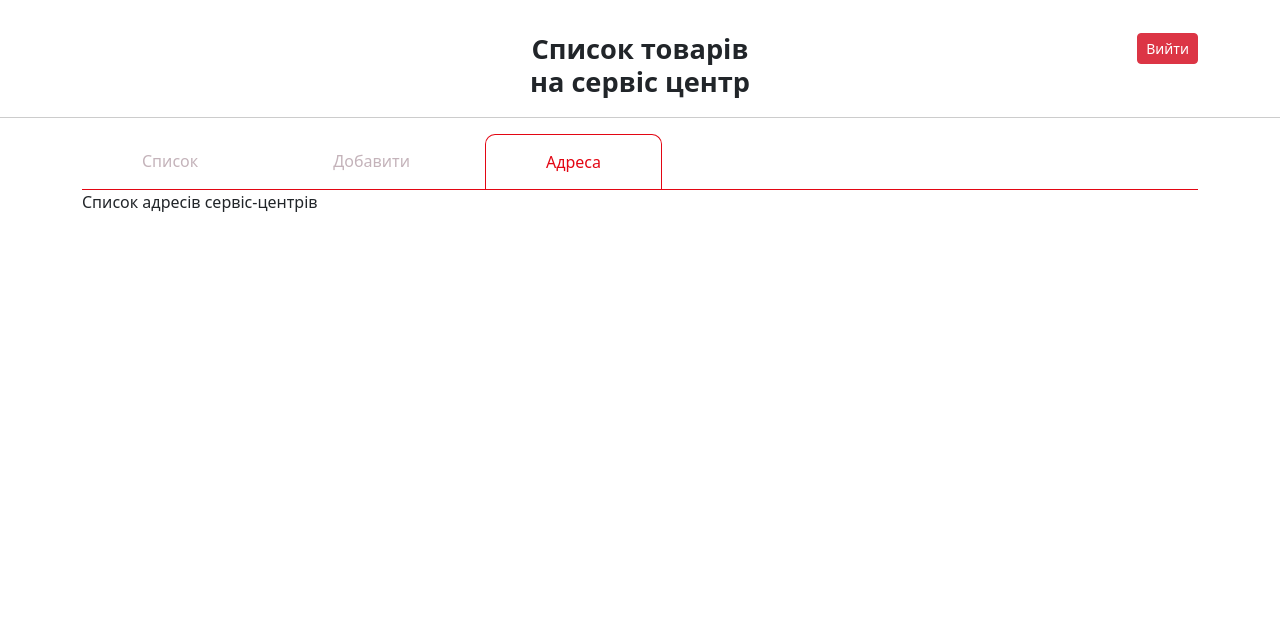
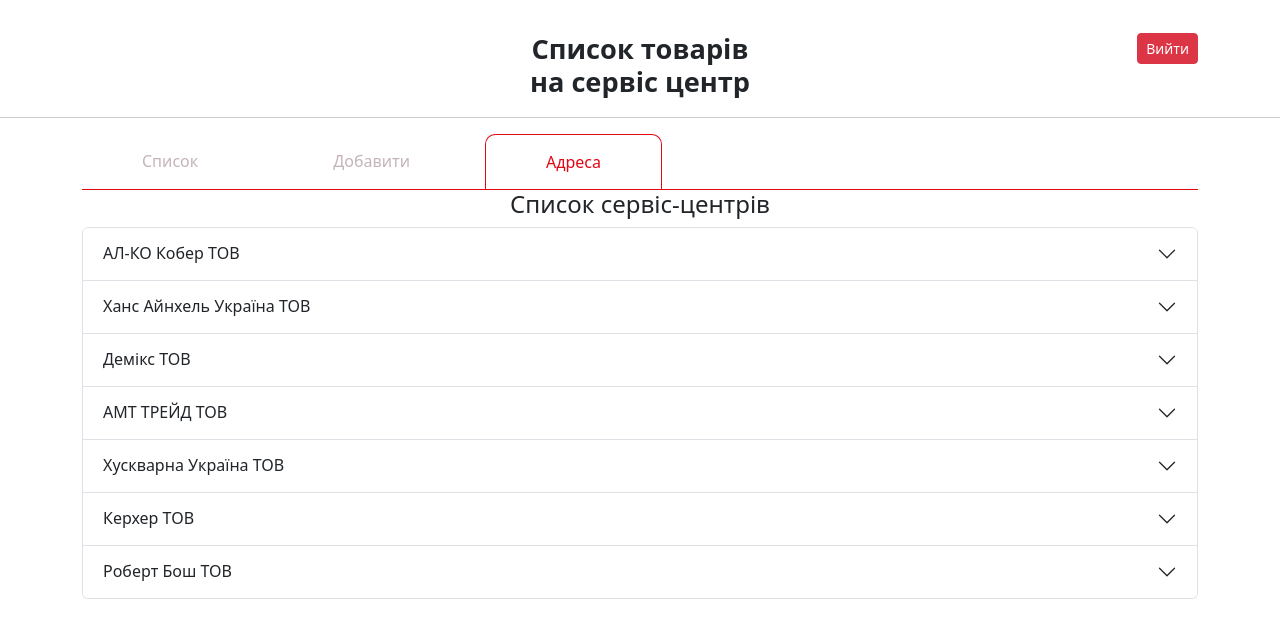
Before and after one commit to dusiko/myservice, a PHP site: page /address.html in a window 1280 px wide. Shown: the top 638 px of the page. Run offline with PHP 8.4, Linux system fonts and the light colour scheme; some libraries are stand-ins or nearby versions.

Commit message:
block_address_edit

```diff
--- a/add.html
+++ b/add.html
@@ -46,7 +46,7 @@
 	<main class="wrapper">
 		<div class="container">
 			<div class="content add">
-				<h3 class="text-center">Внесення товару у список</h3>
+				<h4 class="text-center">Внесення товару у список</h4>
 				<form class="add-form" action="">
 					<div class="input-group mb-3">
 						<span class="input-group-text">ВХ</span>
--- a/address.html
+++ b/address.html
@@ -45,8 +45,184 @@
 	</section>
 	<main class="wrapper">
 		<div class="container">
-			Список адресів сервіс-центрів
+			<h4 class="text-center"> Список сервіс-центрів</h4>
+			<div class="accordion" id="accordionExample">
+
+				<div class="accordion-item">
+					<h2 class="accordion-header" id="headingOne">
+						<button class="accordion-button collapsed" type="button" data-bs-toggle="collapse"
+							data-bs-target="#collapseOne" aria-expanded="false" aria-controls="collapseOne">
+							АЛ-КО Кобер ТОВ
+						</button>
+					</h2>
+					<div id="collapseOne" class="accordion-collapse collapse" aria-labelledby="headingOne"
+						data-bs-parent="#accordionExample">
+						<div class="accordion-body">
+							<p><strong>Бренди: </strong>AL-KO, GreenZone</p>
+							<p><strong>ЄДРПОУ: </strong>33061594</p>
+							<p><strong>Назва: </strong>“ProRab24” – магазин інструментів</p>
+							<p><strong>Перевізник: </strong>Нова Пошта</p>
+							<p><strong>Адреса: </strong>м. Мукачево,
+								вул. Берегівська 31</p>
+							<p><strong>Тел: </strong><a class="accordion-body__link-tel" href="tel:+380955007010"
+									title="Позвонити">095-500-7010</a></p>
+							<p><strong>Отримувач: </strong>Магда Владислав Миколайович</p>
+							<p><strong>Форма оплати: </strong>Безготівка</p>
+						</div>
+					</div>
+				</div>
+
+				<div class="accordion-item">
+					<h2 class="accordion-header" id="headingTwo">
+						<button class="accordion-button collapsed" type="button" data-bs-toggle="collapse"
+							data-bs-target="#collapseTwo" aria-expanded="false" aria-controls="collapseTwo">
+							Ханс Айнхель Україна ТОВ
+						</button>
+					</h2>
+					<div id="collapseTwo" class="accordion-collapse collapse" aria-labelledby="headingTwo"
+						data-bs-parent="#accordionExample">
+						<div class="accordion-body">
+							<p><strong>Бренди: </strong>Einhell</p>
+							<p><strong>ЄДРПОУ: </strong>38275500</p>
+							<p><strong>Назва: </strong>Юр. особа ТОВ «Ханс Айнхель Україна»</p>
+							<p><strong>Перевізник: </strong>Нова Пошта</p>
+							<p><strong>Адреса: </strong>м. Львів,
+								вул. Зелена 238</p>
+							<p><strong>Тел: </strong><a class="accordion-body__link-tel" href="tel:+380987173120"
+									title="Позвонити">098-717-3120 </a></p>
+							<p><strong>Отримувач: </strong>представник Максим</p>
+							<p><strong>Форма оплати: </strong>Безготівка</p>
+						</div>
+					</div>
+				</div>
+
+				<div class="accordion-item">
+					<h2 class="accordion-header" id="headingThree">
+						<button class="accordion-button collapsed" type="button" data-bs-toggle="collapse"
+							data-bs-target="#collapseThree" aria-expanded="false" aria-controls="collapseThree">
+							Демікс ТОВ
+						</button>
+					</h2>
+					<div id="collapseThree" class="accordion-collapse collapse" aria-labelledby="headingThree"
+						data-bs-parent="#accordionExample">
+						<div class="accordion-body">
+							<p><strong>Бренди: </strong>Zenit, Gartner, Tekhmann</p>
+							<p><strong>ЄДРПОУ: </strong>43374186</p>
+							<p><strong>Назва: </strong>ТОВ «ТЕКМАН»</p>
+							<p><strong>Перевізник: </strong>Нова Пошта</p>
+							<p><strong>Адреса: </strong>м. Дніпро,
+								Просп. Слобожанський (газети правди), 20</p>
+							<p><strong>Тел: </strong><a class="accordion-body__link-tel" href="tel:+380679588619"
+									title="Позвонити">067-958-8619 </a></p>
+							<p><strong>Отримувач: </strong>Тутов Олександр Сергійович</p>
+							<p><strong>Форма оплати: </strong>Безготівка</p>
+						</div>
+					</div>
+				</div>
+
+				<div class="accordion-item">
+					<h2 class="accordion-header" id="headingFour">
+						<button class="accordion-button collapsed" type="button" data-bs-toggle="collapse"
+							data-bs-target="#collapseFour" aria-expanded="false" aria-controls="collapseFour">
+							АМТ ТРЕЙД ТОВ
+						</button>
+					</h2>
+					<div id="collapseFour" class="accordion-collapse collapse" aria-labelledby="headingFour"
+						data-bs-parent="#accordionExample">
+						<div class="accordion-body">
+							<p><strong>Бренди: </strong>Power Craft, Vitalz</p>
+							<p><strong>ЄДРПОУ: </strong>2717105868</p>
+							<h5 class="text-center">Насоси</h5>
+							<p><strong>Назва: </strong>“ProRab24” – магазин інструментів</p>
+							<p><strong>Перевізник: </strong>Нова Пошта</p>
+							<p><strong>Адреса: </strong>м. Мукачево,
+								вул. Берегівська 31</p>
+							<p><strong>Тел: </strong><a class="accordion-body__link-tel" href="tel:+380955007010"
+									title="Позвонити">095-500-7010</a></p>
+							<p><strong>Отримувач: </strong>Магда Владислав Миколайович</p>
+							<p><strong>Форма оплати: </strong>Безготівка</p>
+							<h5 class="text-center">Коси, тримери, пили</h5>
+							<p><strong>Адреса: </strong>м. Ужгород,
+								вул. Минайська</p>
+						</div>
+					</div>
+				</div>
+
+				<div class="accordion-item">
+					<h2 class="accordion-header" id="heading5">
+						<button class="accordion-button collapsed" type="button" data-bs-toggle="collapse"
+							data-bs-target="#collapse5" aria-expanded="false" aria-controls="collapse5">
+							Хускварна Україна ТОВ
+						</button>
+					</h2>
+					<div id="collapse5" class="accordion-collapse collapse" aria-labelledby="heading5"
+						data-bs-parent="#accordionExample">
+						<div class="accordion-body">
+							<p><strong>Бренди: </strong>Gardena</p>
+							<p><strong>ЄДРПОУ: </strong>38010565</p>
+							<p><strong>Назва: </strong>"Альцест" Львівська філія</p>
+							<p><strong>Перевізник: </strong>Нова Пошта</p>
+							<p><strong>Адреса: </strong>м. Львів, відділення НП №100</p>
+							<p><strong>Тел: </strong><a class="accordion-body__link-tel" href="tel:+380504649110"
+									title="Позвонити">050-464-9110</a></p>
+							<p><strong>Отримувач: </strong>Сировий Андрій</p>
+							<p><strong>Форма оплати: </strong>Безготівка</p>
+						</div>
+					</div>
+				</div>
+
+				<div class="accordion-item">
+					<h2 class="accordion-header" id="heading6">
+						<button class="accordion-button collapsed" type="button" data-bs-toggle="collapse"
+							data-bs-target="#collapse6" aria-expanded="false" aria-controls="collapse6">
+							Керхер ТОВ
+						</button>
+					</h2>
+					<div id="collapse6" class="accordion-collapse collapse" aria-labelledby="heading6"
+						data-bs-parent="#accordionExample">
+						<div class="accordion-body">
+							<p><strong>Бренди: </strong>Karcher</p>
+							<p><strong>ЄДРПОУ: </strong>34003237</p>
+							<p><strong>Назва: </strong>...</p>
+							<p><strong>Перевізник: </strong>Нова Пошта</p>
+							<p><strong>Адреса: </strong>м. Львів, вул. Наукова 2Б</p>
+							<p><strong>Тел: </strong><a class="accordion-body__link-tel" href="tel:+380672498936"
+									title="Позвонити">067-249-8936</a></p>
+							<p><strong>Отримувач: </strong>...</p>
+							<p><strong>Форма оплати: </strong>Безготівка</p>
+						</div>
+					</div>
+				</div>
+
+				<div class="accordion-item">
+					<h2 class="accordion-header" id="heading7">
+						<button class="accordion-button collapsed" type="button" data-bs-toggle="collapse"
+							data-bs-target="#collapse7" aria-expanded="false" aria-controls="collapse7">
+							Роберт Бош ТОВ
+						</button>
+					</h2>
+					<div id="collapse7" class="accordion-collapse collapse" aria-labelledby="heading7"
+						data-bs-parent="#accordionExample">
+						<div class="accordion-body">
+							<p><strong>Бренди: </strong>Bosch</p>
+							<p><strong>ЄДРПОУ: </strong>...</p>
+							<p><strong>Назва: </strong>"ЗАХІД БОШ СЕРВІС"</p>
+							<p><strong>Перевізник: </strong>Нова Пошта</p>
+							<p><strong>Адреса: </strong>м. Львів, відділення НП №15</p>
+							<p><strong>Тел: </strong><a class="accordion-body__link-tel" href="tel:+380676733164"
+									title="Позвонити">067-673-3164</a></p>
+							<p><strong>Отримувач: </strong>...</p>
+							<p><strong>Форма оплати: </strong>Безготівка</p>
+						</div>
+					</div>
+				</div>
+			</div>
 		</div>
 	</main>
 
+	<script src="https://cdn.jsdelivr.net/npm/bootstrap@5.2.1/dist/js/bootstrap.bundle.min.js"
+		integrity="sha384-u1OknCvxWvY5kfmNBILK2hRnQC3Pr17a+RTT6rIHI7NnikvbZlHgTPOOmMi466C8"
+		crossorigin="anonymous"></script>
+	<script src="js/service_data_address.js"></script>
+	<script src="js/script.js"></script>
 </body>
--- a/css/style.css
+++ b/css/style.css
@@ -1,20 +1,16 @@
 .header {
   text-align: center;
   padding-top: 15px;
-  border-bottom: 1px solid #CCCCCC;
-}
+  border-bottom: 1px solid #CCCCCC; }
   .header__inner {
-  position: relative;
-}
+    position: relative; }
   .header-title {
     font-weight: bold;
-  font-size: 1.7rem;
-}
+    font-size: 1.7rem; }
   .header-logout {
     position: absolute;
     top: 0;
-  right: 0;
-}
+    right: 0; }
 
 .controls {
   display: -webkit-box;
@@ -26,11 +22,9 @@
   border-bottom: 1px solid #e30613;
   padding-left: 0;
   padding-top: 16px;
-  margin-bottom: 0;
-}
+  margin-bottom: 0; }
   .controls__item:hover {
-  color: black;
-}
+    color: black; }
   .controls__item-link {
     padding: 15px 60px;
     border-radius: 10px 10px 0 0;
@@ -39,34 +33,28 @@
     color: #C4B3BA;
     display: inline-block;
     text-decoration: none;
-  color: #C4B3BA;
-}
+    color: #C4B3BA; }
     .controls__item-link.active {
       border: 1px solid #e30613;
       border-bottom: none;
       color: #e30613;
-  cursor: default;
-}
+      cursor: default; }
 
 .active {
   border: 1px solid #e30613;
-  border-bottom-color: transparent;
-}
+  border-bottom-color: transparent; }
 
 .focused {
-  background-color: #bfedf9;
-}
+  background-color: #bfedf9; }
 
 .switch-label {
   padding-right: 50px;
   font-style: italic;
   cursor: pointer;
   font-family: 'Raleway', sans-serif;
-  font-size: 14px;
-}
+  font-size: 14px; }
 .switch-input {
-  cursor: pointer;
-}
+  cursor: pointer; }
 
 .service-list {
   display: -webkit-box;
@@ -79,8 +67,7 @@
   -ms-flex-direction: column;
   flex-direction: column;
   position: relative;
-  font-size: 14px;
-}
+  font-size: 14px; }
   .service-list__row {
     display: -webkit-box;
     display: -webkit-flex;
@@ -99,61 +86,52 @@
     -webkit-align-items: center;
     -ms-flex-align: center;
     align-items: center;
-  border-bottom: 1px solid #EEEEEE;
-}
+    border-bottom: 1px solid #EEEEEE; }
     .service-list__row:first-child {
       font-weight: bold;
       color: #606060;
-  background-color: #EEEEEE;
-}
+      background-color: #EEEEEE; }
     .service-list__row-item:nth-child(1) {
-  width: 75px;
-}
+      width: 75px; }
     .service-list__row-item:nth-child(3), .service-list__row-item:nth-child(5), .service-list__row-item:nth-child(6), .service-list__row-item:nth-child(7), .service-list__row-item:nth-child(8) {
-  width: 100px;
-}
+      width: 100px; }
     .service-list__row-item:nth-child(2), .service-list__row-item:nth-child(4) {
-  width: 250px;
-}
+      width: 250px; }
   .service-list.editing .service-address, .service-list.editing .service-send, .service-list.editing .service-back, .service-list.editing .service-status, .service-list.editing .service-done-input {
-  cursor: pointer;
-}
+    cursor: pointer; }
 
 .btn-editing-save {
   display: none;
-  margin-left: 5px;
-}
+  margin-left: 5px; }
+
+.accordion-body {
+  font-family: Arial, Helvetica, sans-serif; }
+
+.accordion-body__link-tel {
+  text-decoration: none;
+  color: black;
+  cursor: pointer; }
 
 @media (max-width: 1200px) {
   .service-list {
-    overflow-x: scroll;
-  }
-}
+    overflow-x: scroll; } }
 @media (max-width: 768px) {
   .container {
-    max-width: 738px;
-  }
+    max-width: 738px; }
 
   .header {
-    text-align: left;
-  }
+    text-align: left; }
     .header-title {
-    font-size: 1.6rem;
-  }
+      font-size: 1.6rem; }
 
   .controls__item-link {
-    padding: 15px 29px;
-  }
-}
+    padding: 15px 29px; } }
 @media (max-width: 425px) {
   .container {
-    max-width: 395px;
-  }
+    max-width: 395px; }
 
   .controls__item-link {
     font-size: 14px;
-    padding: 15px 15.2px;
-  }
-}
+    padding: 15px 15.2px; } }
 
 /*# sourceMappingURL=style.css.map */
--- a/css/style.scss
+++ b/css/style.scss
@@ -176,6 +176,15 @@
 	margin-left: 5px;
 }
 
+.accordion-body {
+	font-family: Arial, Helvetica, sans-serif;
+}
+
+.accordion-body__link-tel {
+	text-decoration: none;
+	color: black;
+	cursor: pointer;
+}
 
 
 
--- a/index.html
+++ b/index.html
@@ -157,9 +157,6 @@
 	<script src="https://cdn.jsdelivr.net/npm/bootstrap@5.2.1/dist/js/bootstrap.bundle.min.js"
 		integrity="sha384-u1OknCvxWvY5kfmNBILK2hRnQC3Pr17a+RTT6rIHI7NnikvbZlHgTPOOmMi466C8"
 		crossorigin="anonymous"></script>
-	<script src="https://cdn.jsdelivr.net/npm/bootstrap@5.2.1/dist/js/bootstrap.min.js"
-		integrity="sha384-7VPbUDkoPSGFnVtYi0QogXtr74QeVeeIs99Qfg5YCF+TidwNdjvaKZX19NZ/e6oz"
-		crossorigin="anonymous"></script>
 	<script src="js/service_data_address.js"></script>
 	<script src="js/script.js"></script>
 </body>
```
Also changed, not shown: 2 other files. Lines whose indentation alone changed are shown as unchanged.
